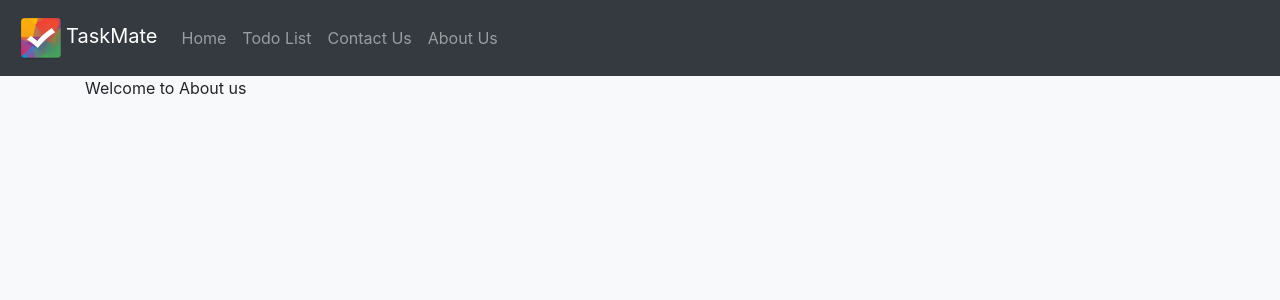
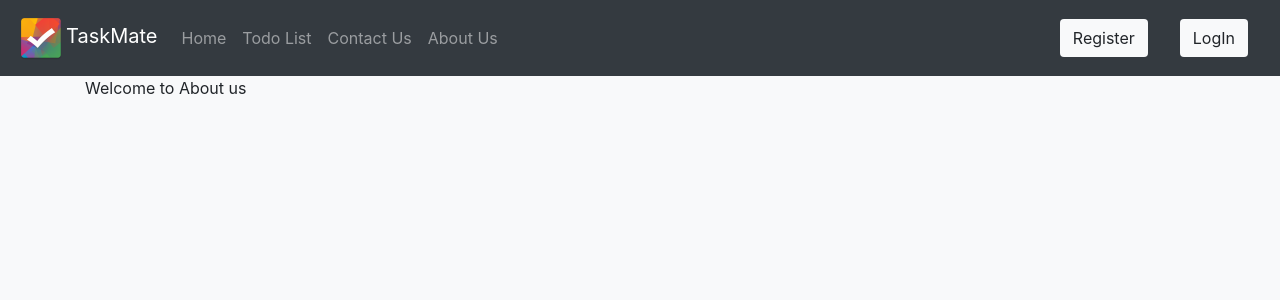
Before and after one commit to ishaan-k03/taskmate, a Django app: page /about-us in a window 1280 px wide. Shown: the top 300 px of the page. Run offline with Django 3.2, Linux system fonts and the light colour scheme; parts of the project's set-up code (start-up, migrations or seed data) failed here and were passed over; some libraries are stand-ins or nearby versions.

Commit message:
Added Restrictions for Tasks Page

```diff
--- a/taskmate/settings.py
+++ b/taskmate/settings.py
@@ -128,3 +128,4 @@ STATICFILES_DIRS = [os.path.join(BASE_DIR, "static")]
 CRISPY_TEMPLATE_PACK = "bootstrap4"
 
 LOGIN_REDIRECT_URL = "todolist"
+LOGIN_URL = "login"
--- a/templates/base.html
+++ b/templates/base.html
@@ -33,6 +33,23 @@
                 <a class="nav-link" href="{% url 'about' %}">About Us</a>
             </div>
         </div>
+
+        {% if user.is_authenticated %}
+        <div class="form-inline my-2 my-lg-0">
+            <div class="bg-dark text-white">Welcome {{ user.username }}</div>
+            <a class="nav-link" href="{% url 'logout' %}">
+                <button class="btn my-2 my-sm-0 bg-light" type="submit">Logout</button>
+            </a>
+        </div>
+        {% else %}
+        <a class="nav-link" href="{% url 'register' %}">
+            <button class="btn my-2 my-sm-0 bg-light" type="submit">Register</button>
+        </a>
+        <a class="nav-link" href="{% url 'login' %}">
+            <button class="btn my-2 my-sm-0 bg-light" type="submit">LogIn</button>
+        </a>
+        {% endif %}
+
     </nav>
 </head>
 
--- a/todolist_app/templates/todolist.html
+++ b/todolist_app/templates/todolist.html
@@ -47,7 +47,7 @@ Todo List Manage - Taskmate
             {% for obj in all_tasks %}
             {% if obj.done %}
             <tr class="table-success row">
-                <td class="col-lg-6">{{ obj.task }}</td>
+                <td class="col-lg-6"><del>{{ obj.task }}</del></td>
                 <td class="col-lg-3"><a href="{% url 'change_status' obj.id %}"><button type="button"
                             class="btn btn-success">Mark
                             This Pending</button></a></td>
--- a/todolist_app/views.py
+++ b/todolist_app/views.py
@@ -1,12 +1,14 @@
+from django.contrib import messages
+from django.contrib.auth.decorators import login_required
+from django.core.paginator import Paginator
 from django.shortcuts import redirect, render
-from django.contrib import messages
-from django.core.paginator import Paginator
 
 from todolist_app.forms import TaskForm
 from todolist_app.models import TaskList
 
 
 # Create your views here.
+@login_required
 def todolist(request):
     if request.method == "POST":
         form = TaskForm(request.POST or None)
@@ -34,6 +36,7 @@ def todolist(request):
         return render(request, "todolist.html", context)
 
 
+@login_required
 def change_status(request, task_id):
     task = TaskList.objects.get(pk=task_id)
     task.done = not task.done
@@ -50,6 +53,7 @@ def change_status(request, task_id):
     return redirect("todolist")
 
 
+@login_required
 def edit_task(request, task_id):
     task_obj = TaskList.objects.get(pk=task_id)
     if request.method == "POST":
@@ -64,6 +68,7 @@ def edit_task(request, task_id):
         return render(request, "edit.html", context)
 
 
+@login_required
 def delete_task(request, task_id):
     task = TaskList.objects.get(pk=task_id)
     task.delete()
```
Also changed, not shown: db.sqlite3.
